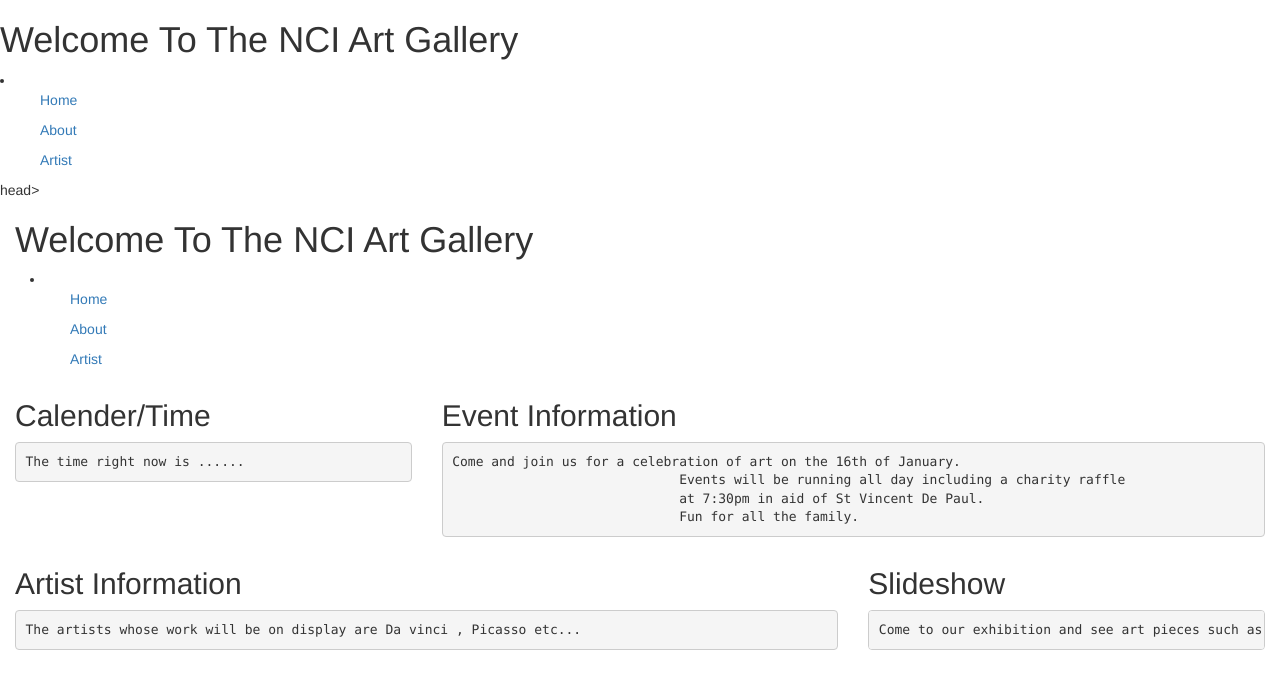
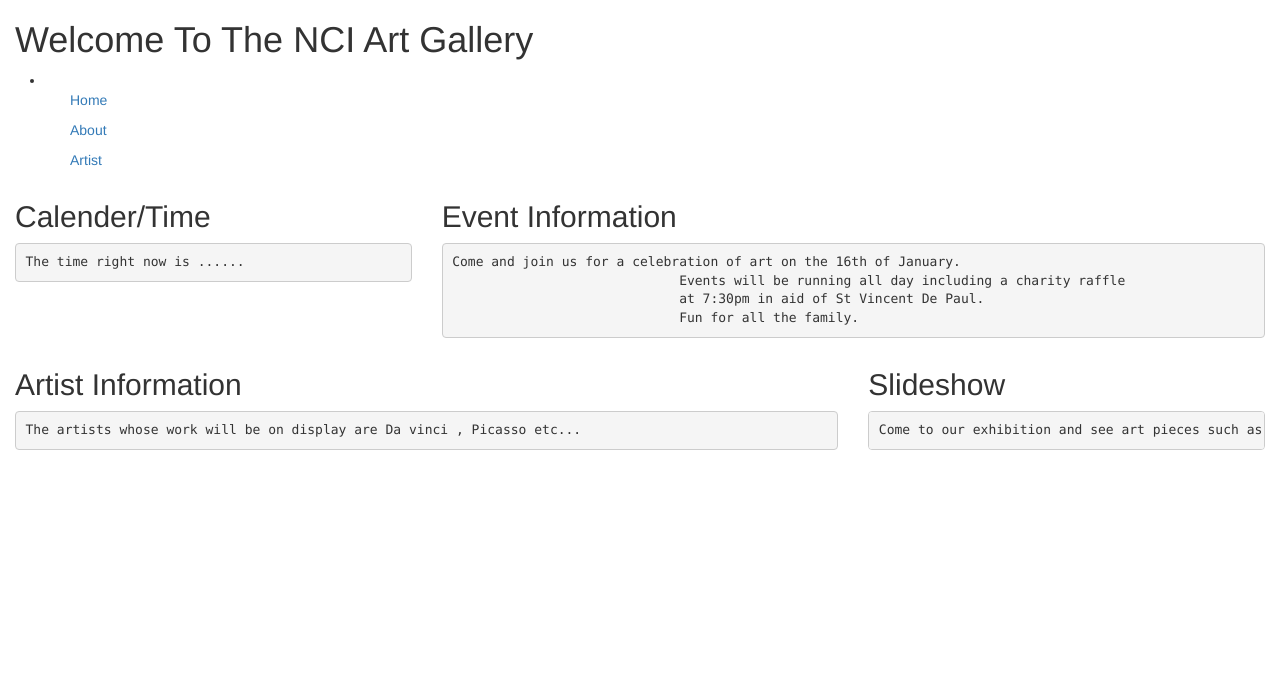
Before and after one commit to BrianDoyle95/WAD_PROJECT-JHB, a plain HTML site: page about.html in a window 1280 px wide. Drawn offline with nearby package versions, Linux system fonts and the light colour scheme.

Commit message:
minor update

```diff
--- a/about.html
+++ b/about.html
@@ -2,19 +2,7 @@
 <html>
 <head>
 <title>NCI Art Gallery</title>
-</head>
-<body>
-
-<h1>Welcome To The NCI Art Gallery</h1>
-
-<li>
-<ul><a href="index.html" >Home</a></ul>
-<ul><a href="about.html" >About</a></ul>
-<ul><a href="artist.html" >Artist</a></ul>
-</li>
-
-head>
-  <meta name="viewport" content="width=device-width, initial-scale=1">
+<meta name="viewport" content="width=device-width, initial-scale=1">
   <link rel="stylesheet" href="http://maxcdn.bootstrapcdn.com/bootstrap/3.3.5/css/bootstrap.min.css">
   <script src="https://ajax.googleapis.com/ajax/libs/jquery/1.11.3/jquery.min.js"></script>
   <script src="http://maxcdn.bootstrapcdn.com/bootstrap/3.3.5/js/bootstrap.min.js"></script>
@@ -36,7 +24,7 @@ head>
 	<div class="row">
 		<div class="col-sm-4">
 			<h2>Calender/Time</h2>
-			<script>
+			<script type="text/javascript">
 function startTime() {
     var today = new Date();
     var h = today.getHours();
```
Also changed, not shown: Index.html (+1 -1 lines).
